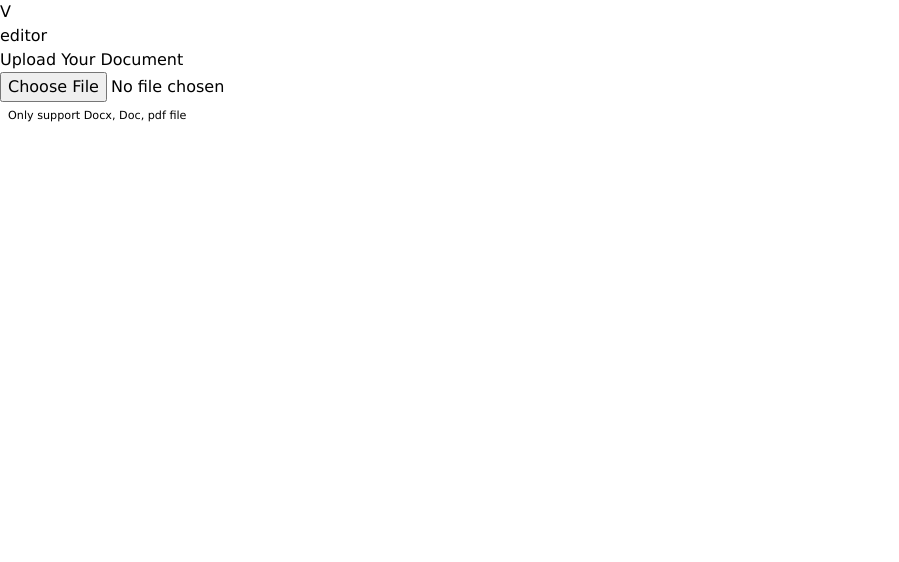
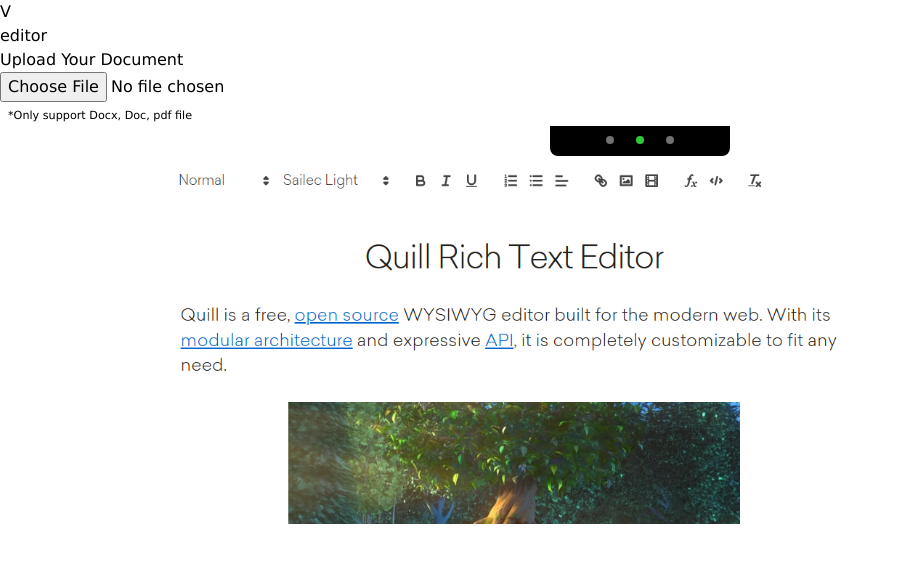
Before and after one commit to faizal67/Veditor, a React (Vite) app in the folder Client/: page / in a window 1280 px wide. Shown: the top 562 px of the page, without its empty margins (0-899 px from the left). Built offline with nearby package versions, Linux system fonts and the light colour scheme; no server answers.

Commit message:
update ui of home page

```diff
--- a/Client/src/Home.jsx
+++ b/Client/src/Home.jsx
@@ -1,30 +1,50 @@
 import { useEffect } from "react"
 import FileUpload from "./components/FileUpload"
+import img from './assets/editor.png'
 
 
+const Home = ({ handleFileContent, setView }) => {
 
-const Home = ({handleFileContent, setView}) => {
-
-  useEffect(()=>{
+  useEffect(() => {
     const heading = document.querySelector('.veditor-heading');
     if (heading) {
       heading.classList.add('move-left');
     }
-  },[])
+  }, [])
   return (
-    <div className="h-screen w-screen bg-[url('')] bg-no-repeat bg-cover ">
-      <div className="h-screen w-screen bg-sky-50 bg-opacity-90">
-        <div className="text-center flex flex-row just justify-center">
+    <div className="h-screen  bg-[url('')] bg-no-repeat bg-cover ">
+      <div className="h-screen  bg-sky-50 bg-opacity-90 flex flex-col items-center">
+        <div className="container">
+          <div className="text-center flex flex-row  justify-center">
             <h1 className="pt-20 text-6xl text-blue-900">V</h1>
             <h1 className="pt-20 text-6xl  text-blue-600  veditor-heading">editor</h1>
           </div>
           <div className="flex flex-col justify-center  items-center">
             <div className="text-2xl p-2  mt-12 text-blue-600 transition-all">Upload Your Document</div>
             <div className="flex flex-col">
-        <FileUpload onFileContent={handleFileContent} setView={setView}/>
-        <span style={{fontSize:'0.7rem', paddingLeft:'0.5rem'}}>Only support Docx, Doc, pdf file</span>
+              <FileUpload onFileContent={handleFileContent} setView={setView} />
+              <span style={{ fontSize: '0.7rem', paddingLeft: '0.5rem' }}>*Only support Docx, Doc, pdf file</span>
             </div>
           </div>
+
+          <div className="p-5 bg-black border-4 border-gray-500 rounded-lg border-radius">
+            <div className="bg-white rounded-md h-96 border-radius-inner ">
+              <div className="camera-container">
+                <div className="camera">
+                  <div className="dot"></div>
+                </div>
+                <div className="camera active">
+                  <div className="dot"></div>
+                </div>
+                <div className="camera">
+                  <div className="dot"></div>
+                </div>
+              </div>
+              <img src={img} className=" w-full pt-8" alt="" />
+            </div>
+          </div>
+        </div>
+
       </div>
     </div>
   )
--- a/Client/src/index.css
+++ b/Client/src/index.css
@@ -59,3 +59,53 @@
   .move-left {
     animation: moveLeft 1s ease-out forwards;
   }
+
+
+  /* user defined tailwind css */
+  .border-radius{
+    border-bottom: 0;
+    border-top-left-radius: 40px;
+    border-top-right-radius: 40px;
+  }
+
+  .border-radius-inner{
+    border-bottom: 0;
+    border-top-left-radius: 20px;
+    border-top-right-radius: 20px;
+  }
+
+  .camera-container {
+    background-color: #000;
+    border-bottom-left-radius: 8px;
+    border-bottom-right-radius: 8px;
+    left: 50%;
+    line-height: 26px;
+    margin-left: -90px;
+    position: absolute;
+    text-align: center;
+    width: 180px;
+    z-index: 1;
+}
+
+.camera {
+  cursor: pointer;
+  display: inline-block;
+  height: 30px;
+  width: 30px;
+}
+
+.dot {
+  background-color: #707070;
+  border-radius: 4px;
+  display: inline-block;
+  height: 8px;
+  width: 8px;
+}
+
+.active .dot{
+  background-color: #2dc937;
+}
+
+.container{
+  width: 80%;
+}
```
Also changed, not shown: Client/src/assets/editor.png (added). Lines whose indentation alone changed are shown as unchanged.
